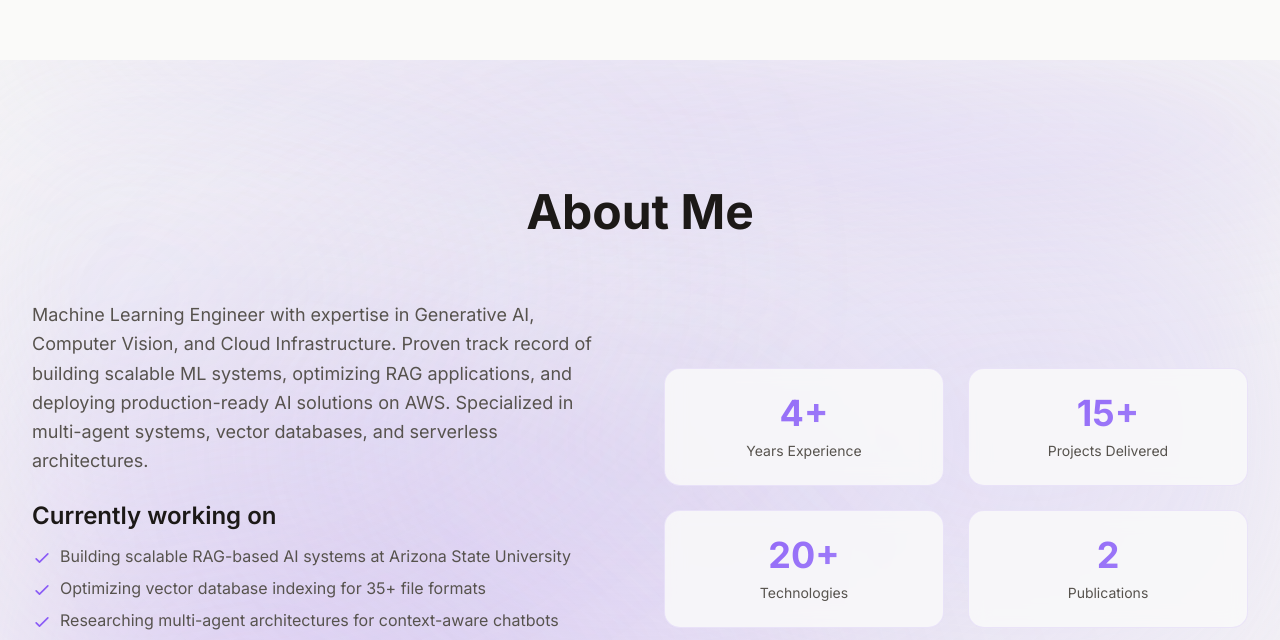
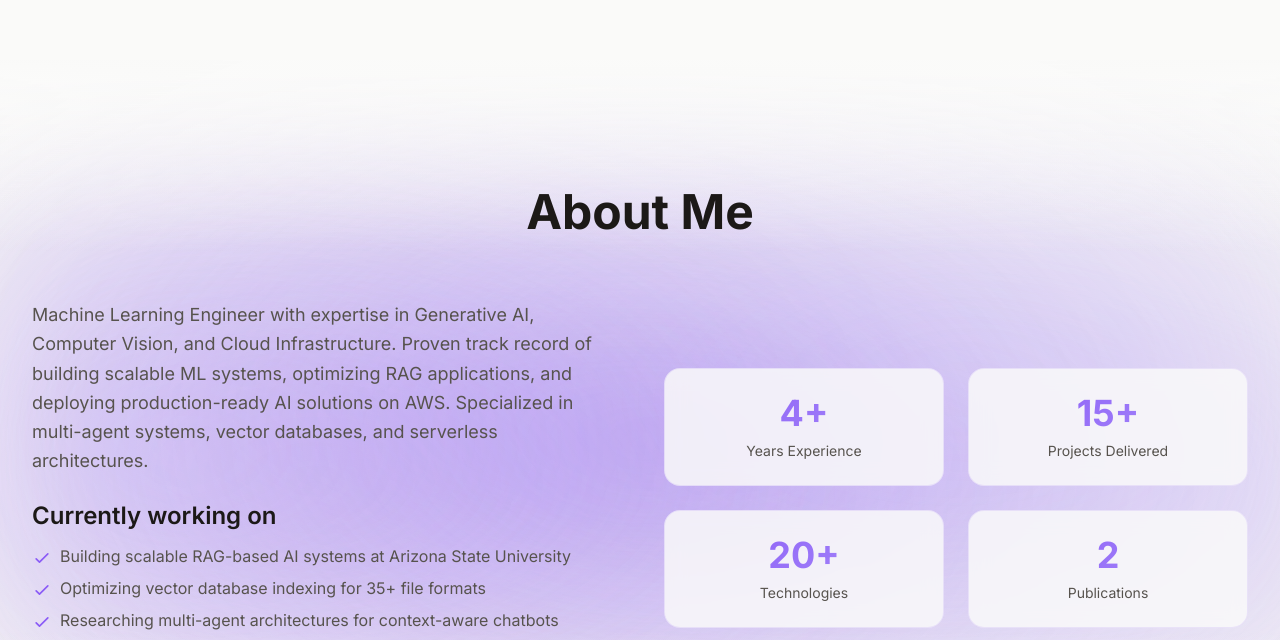
Before and after one commit to rmukhop3/rmukhop3.github.io, a Next.js app: page / in a window 1280 px wide. Shown: the part 1540-2180 px from the top of the page. Built offline with nearby package versions, Linux system fonts and the light colour scheme.

Commit message:
chore: add blended color grading in between the sections

```diff
--- a/src/app/globals.css
+++ b/src/app/globals.css
@@ -123,6 +123,27 @@
     @apply py-20 md:py-32;
   }
 
+  /* Section background with smooth blending - fades to white at edges */
+  .section-bg-primary {
+    background: linear-gradient(
+      to bottom,
+      var(--bg-primary) 0%,
+      var(--bg-primary) 20%,
+      var(--bg-primary) 80%,
+      var(--bg-primary) 100%
+    );
+  }
+
+  .section-bg-secondary {
+    background: linear-gradient(
+      to bottom,
+      var(--bg-primary) 0%,
+      var(--bg-secondary) 20%,
+      var(--bg-secondary) 80%,
+      var(--bg-primary) 100%
+    );
+  }
+
   /* Heading styles */
   .heading-xl {
     @apply text-4xl md:text-5xl lg:text-6xl xl:text-7xl font-bold leading-tight;
--- a/src/app/page.tsx
+++ b/src/app/page.tsx
@@ -11,7 +11,7 @@ import Navigation from '@/components/Navigation'
 
 export default function Home() {
   return (
-    <main className="relative">
+    <main className="relative bg-[var(--bg-primary)]">
       <Navigation />
       <Hero />
       <About />
--- a/src/components/Footer.tsx
+++ b/src/components/Footer.tsx
@@ -36,7 +36,9 @@ export default function Footer() {
   ]
 
   return (
-    <footer className="bg-[var(--bg-secondary)] border-t border-[var(--border-color)] no-print">
+    <footer className="relative bg-[var(--bg-secondary)] no-print">
+      {/* Gradient blend at top */}
+      <div className="absolute top-0 left-0 right-0 h-16 bg-gradient-to-b from-transparent to-[var(--bg-secondary)]" style={{ transform: 'translateY(-100%)' }} />
       <div className="container-custom py-12">
         <div className="grid md:grid-cols-3 gap-8 mb-8">
           {/* Brand */}
--- a/src/components/GradientMesh.tsx
+++ b/src/components/GradientMesh.tsx
@@ -29,53 +29,53 @@ export default function GradientMesh({ variant = 'hero', className = '' }: Gradi
       gradient4: 'radial-gradient(ellipse 50% 60% at 90% 20%, rgba(6, 182, 212, 0.25), transparent)',
     },
     about: {
-      // Purple to Violet gradient
-      gradient1: 'radial-gradient(ellipse 80% 50% at 50% -20%, rgba(139, 92, 246, 0.35), transparent)',
-      gradient2: 'radial-gradient(ellipse 70% 60% at 80% 50%, rgba(167, 139, 250, 0.25), transparent)',
-      gradient3: 'radial-gradient(ellipse 60% 80% at 20% 100%, rgba(124, 58, 237, 0.3), transparent)',
-      gradient4: 'radial-gradient(ellipse 50% 50% at 10% 30%, rgba(196, 181, 253, 0.2), transparent)',
+      // Purple to Violet gradient - centered
+      gradient1: 'radial-gradient(ellipse 90% 40% at 50% 50%, rgba(139, 92, 246, 0.35), transparent)',
+      gradient2: 'radial-gradient(ellipse 70% 50% at 75% 45%, rgba(167, 139, 250, 0.25), transparent)',
+      gradient3: 'radial-gradient(ellipse 60% 45% at 25% 55%, rgba(124, 58, 237, 0.3), transparent)',
+      gradient4: 'radial-gradient(ellipse 50% 40% at 15% 50%, rgba(196, 181, 253, 0.2), transparent)',
     },
     skills: {
-      // Cyan to Blue gradient
-      gradient1: 'radial-gradient(ellipse 80% 50% at 50% -20%, rgba(6, 182, 212, 0.35), transparent)',
-      gradient2: 'radial-gradient(ellipse 60% 50% at 80% 50%, rgba(59, 130, 246, 0.3), transparent)',
-      gradient3: 'radial-gradient(ellipse 70% 80% at 20% 100%, rgba(14, 165, 233, 0.25), transparent)',
-      gradient4: 'radial-gradient(ellipse 50% 60% at 90% 20%, rgba(34, 211, 238, 0.2), transparent)',
+      // Cyan to Blue gradient - centered
+      gradient1: 'radial-gradient(ellipse 90% 40% at 50% 50%, rgba(6, 182, 212, 0.35), transparent)',
+      gradient2: 'radial-gradient(ellipse 70% 50% at 75% 45%, rgba(59, 130, 246, 0.3), transparent)',
+      gradient3: 'radial-gradient(ellipse 60% 45% at 25% 55%, rgba(14, 165, 233, 0.25), transparent)',
+      gradient4: 'radial-gradient(ellipse 50% 40% at 85% 50%, rgba(34, 211, 238, 0.2), transparent)',
     },
     experience: {
-      // Emerald to Teal gradient
-      gradient1: 'radial-gradient(ellipse 80% 50% at 50% -20%, rgba(16, 185, 129, 0.3), transparent)',
-      gradient2: 'radial-gradient(ellipse 60% 50% at 80% 50%, rgba(20, 184, 166, 0.25), transparent)',
-      gradient3: 'radial-gradient(ellipse 70% 80% at 20% 100%, rgba(5, 150, 105, 0.3), transparent)',
-      gradient4: 'radial-gradient(ellipse 50% 60% at 10% 20%, rgba(45, 212, 191, 0.2), transparent)',
+      // Emerald to Teal gradient - centered
+      gradient1: 'radial-gradient(ellipse 90% 40% at 50% 50%, rgba(16, 185, 129, 0.3), transparent)',
+      gradient2: 'radial-gradient(ellipse 70% 50% at 75% 45%, rgba(20, 184, 166, 0.25), transparent)',
+      gradient3: 'radial-gradient(ellipse 60% 45% at 25% 55%, rgba(5, 150, 105, 0.3), transparent)',
+      gradient4: 'radial-gradient(ellipse 50% 40% at 15% 50%, rgba(45, 212, 191, 0.2), transparent)',
     },
     projects: {
-      // Blue to Indigo gradient
-      gradient1: 'radial-gradient(ellipse 80% 50% at 50% -20%, rgba(59, 130, 246, 0.35), transparent)',
-      gradient2: 'radial-gradient(ellipse 60% 50% at 80% 50%, rgba(99, 102, 241, 0.3), transparent)',
-      gradient3: 'radial-gradient(ellipse 70% 80% at 20% 100%, rgba(79, 70, 229, 0.25), transparent)',
-      gradient4: 'radial-gradient(ellipse 50% 60% at 90% 10%, rgba(129, 140, 248, 0.2), transparent)',
+      // Blue to Indigo gradient - centered
+      gradient1: 'radial-gradient(ellipse 90% 40% at 50% 50%, rgba(59, 130, 246, 0.35), transparent)',
+      gradient2: 'radial-gradient(ellipse 70% 50% at 75% 45%, rgba(99, 102, 241, 0.3), transparent)',
+      gradient3: 'radial-gradient(ellipse 60% 45% at 25% 55%, rgba(79, 70, 229, 0.25), transparent)',
+      gradient4: 'radial-gradient(ellipse 50% 40% at 85% 50%, rgba(129, 140, 248, 0.2), transparent)',
     },
     courses: {
-      // Orange to Amber gradient
-      gradient1: 'radial-gradient(ellipse 80% 50% at 50% -20%, rgba(251, 146, 60, 0.3), transparent)',
-      gradient2: 'radial-gradient(ellipse 60% 50% at 80% 50%, rgba(245, 158, 11, 0.25), transparent)',
-      gradient3: 'radial-gradient(ellipse 70% 80% at 20% 100%, rgba(249, 115, 22, 0.3), transparent)',
-      gradient4: 'radial-gradient(ellipse 50% 60% at 10% 20%, rgba(252, 211, 77, 0.2), transparent)',
+      // Orange to Amber gradient - centered
+      gradient1: 'radial-gradient(ellipse 90% 40% at 50% 50%, rgba(251, 146, 60, 0.3), transparent)',
+      gradient2: 'radial-gradient(ellipse 70% 50% at 75% 45%, rgba(245, 158, 11, 0.25), transparent)',
+      gradient3: 'radial-gradient(ellipse 60% 45% at 25% 55%, rgba(249, 115, 22, 0.3), transparent)',
+      gradient4: 'radial-gradient(ellipse 50% 40% at 15% 50%, rgba(252, 211, 77, 0.2), transparent)',
     },
     certifications: {
-      // Pink to Rose gradient
-      gradient1: 'radial-gradient(ellipse 80% 50% at 50% -20%, rgba(236, 72, 153, 0.35), transparent)',
-      gradient2: 'radial-gradient(ellipse 60% 50% at 80% 50%, rgba(251, 113, 133, 0.3), transparent)',
-      gradient3: 'radial-gradient(ellipse 70% 80% at 20% 100%, rgba(219, 39, 119, 0.28), transparent)',
-      gradient4: 'radial-gradient(ellipse 50% 60% at 90% 15%, rgba(253, 164, 175, 0.22), transparent)',
+      // Pink to Rose gradient - centered
+      gradient1: 'radial-gradient(ellipse 90% 40% at 50% 50%, rgba(236, 72, 153, 0.35), transparent)',
+      gradient2: 'radial-gradient(ellipse 70% 50% at 75% 45%, rgba(251, 113, 133, 0.3), transparent)',
+      gradient3: 'radial-gradient(ellipse 60% 45% at 25% 55%, rgba(219, 39, 119, 0.28), transparent)',
+      gradient4: 'radial-gradient(ellipse 50% 40% at 85% 50%, rgba(253, 164, 175, 0.22), transparent)',
     },
     contact: {
-      // Violet to Fuchsia gradient
-      gradient1: 'radial-gradient(ellipse 80% 50% at 50% -20%, rgba(167, 139, 250, 0.35), transparent)',
-      gradient2: 'radial-gradient(ellipse 60% 50% at 80% 50%, rgba(232, 121, 249, 0.3), transparent)',
-      gradient3: 'radial-gradient(ellipse 70% 80% at 20% 100%, rgba(192, 132, 252, 0.25), transparent)',
-      gradient4: 'radial-gradient(ellipse 50% 60% at 10% 10%, rgba(240, 171, 252, 0.2), transparent)',
+      // Violet to Fuchsia gradient - centered
+      gradient1: 'radial-gradient(ellipse 90% 40% at 50% 50%, rgba(167, 139, 250, 0.35), transparent)',
+      gradient2: 'radial-gradient(ellipse 70% 50% at 75% 45%, rgba(232, 121, 249, 0.3), transparent)',
+      gradient3: 'radial-gradient(ellipse 60% 45% at 25% 55%, rgba(192, 132, 252, 0.25), transparent)',
+      gradient4: 'radial-gradient(ellipse 50% 40% at 15% 50%, rgba(240, 171, 252, 0.2), transparent)',
     },
   }
 
@@ -181,6 +181,14 @@ export default function GradientMesh({ variant = 'hero', className = '' }: Gradi
 
       {/* Subtle vignette effect */}
       <div className="absolute inset-0 bg-[radial-gradient(ellipse_at_center,_transparent_0%,_var(--bg-primary)_100%)] opacity-30" />
+
+      {/* Vertical fade mask - fades to white/primary at top and bottom */}
+      <div
+        className="absolute inset-0 pointer-events-none"
+        style={{
+          background: `linear-gradient(to bottom, var(--bg-primary) 0%, transparent 25%, transparent 75%, var(--bg-primary) 100%)`,
+        }}
+      />
     </div>
   )
 }
--- a/src/components/sections/About.tsx
+++ b/src/components/sections/About.tsx
@@ -39,7 +39,8 @@ export default function About() {
   ]
 
   return (
-    <section id="about" className="section relative bg-[var(--bg-secondary)] overflow-hidden">
+    <section id="about" className="section relative overflow-hidden">
+      <div className="absolute inset-0 section-bg-secondary" />
       <GradientMesh variant="about" />
       <motion.div
         ref={ref}
--- a/src/components/sections/Certifications.tsx
+++ b/src/components/sections/Certifications.tsx
@@ -32,7 +32,8 @@ export default function Certifications() {
   }
 
   return (
-    <section id="certifications" className="section relative bg-[var(--bg-primary)] overflow-hidden">
+    <section id="certifications" className="section relative overflow-hidden">
+      <div className="absolute inset-0 section-bg-primary" />
       <GradientMesh variant="certifications" />
       <motion.div
         ref={ref}
--- a/src/components/sections/Contact.tsx
+++ b/src/components/sections/Contact.tsx
@@ -69,7 +69,8 @@ export default function Contact() {
   }
 
   return (
-    <section id="contact" className="section relative bg-[var(--bg-secondary)] overflow-hidden">
+    <section id="contact" className="section relative overflow-hidden">
+      <div className="absolute inset-0 section-bg-secondary" />
       <GradientMesh variant="contact" />
       <motion.div
         ref={ref}
--- a/src/components/sections/Courses.tsx
+++ b/src/components/sections/Courses.tsx
@@ -31,7 +31,8 @@ export default function Courses() {
   }
 
   return (
-    <section id="courses" className="section relative bg-[var(--bg-secondary)] overflow-hidden">
+    <section id="courses" className="section relative overflow-hidden">
+      <div className="absolute inset-0 section-bg-secondary" />
       <GradientMesh variant="courses" />
       <motion.div
         ref={ref}
--- a/src/components/sections/Experience.tsx
+++ b/src/components/sections/Experience.tsx
@@ -37,7 +37,8 @@ export default function Experience() {
   }
 
   return (
-    <section id="experience" className="section relative bg-[var(--bg-secondary)] overflow-hidden">
+    <section id="experience" className="section relative overflow-hidden">
+      <div className="absolute inset-0 section-bg-secondary" />
       <GradientMesh variant="experience" />
       <motion.div
         ref={ref}
--- a/src/components/sections/Projects.tsx
+++ b/src/components/sections/Projects.tsx
@@ -40,7 +40,8 @@ export default function Projects() {
     : null
 
   return (
-    <section id="projects" className="section relative bg-[var(--bg-primary)] overflow-hidden">
+    <section id="projects" className="section relative overflow-hidden">
+      <div className="absolute inset-0 section-bg-primary" />
       <GradientMesh variant="projects" />
       <motion.div
         ref={ref}
--- a/src/components/sections/Skills.tsx
+++ b/src/components/sections/Skills.tsx
@@ -41,7 +41,8 @@ export default function Skills() {
   }
 
   return (
-    <section id="skills" className="section relative bg-[var(--bg-primary)] overflow-hidden">
+    <section id="skills" className="section relative overflow-hidden">
+      <div className="absolute inset-0 section-bg-primary" />
       <GradientMesh variant="skills" />
       <motion.div
         ref={ref}
```
